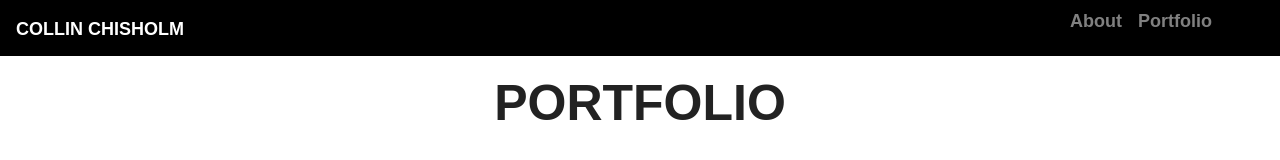
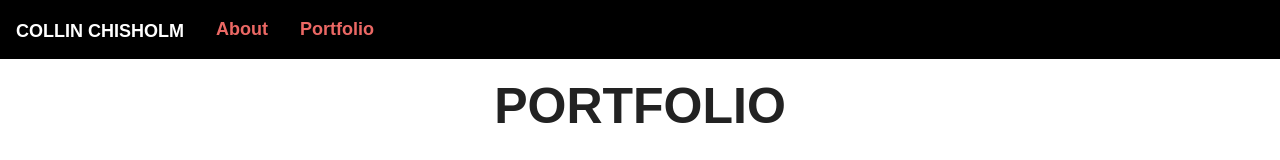
Before and after one commit to CollinChiz/ReactPortfolio, a React (Create React App) app: page /portfolio in a window 1280 px wide. Shown: the top 160 px of the page. Built offline with nearby package versions, Linux system fonts and the light colour scheme; a web font is replaced by a local one.

Commit message:
fixed nav

```diff
--- a/src/App.css
+++ b/src/App.css
@@ -27,6 +27,9 @@
 .App-link {
   color: #61dafb;
 }
+.nav-link {
+  display: block;
+}
 
 @keyframes App-logo-spin {
   from {
--- a/src/components/Nav/index.js
+++ b/src/components/Nav/index.js
@@ -4,33 +4,19 @@ import "./style.css"
 export default function Nav() {
 
   const style = {
-    margin: 0,
-    top: 0,
-    right: 60,
-    bottom:20,
-    left: 'auto',
-    position: 'fixed',
+
   }
     return (
       <nav className="navbar navbar-expand-lg navbar-dark bg-dark">
           <a className="navbar-brand" href="/">
             Collin Chisholm
           </a>
-      <div id="navbarSupportedContent">
-        <ul style={style} className="nav navbar-nav">
-          <li className="nav-item">
           <a className="nav-link" href="/about">
               About
           </a>
-          </li>
-          <li className="nav-item">
           <a className="nav-link" href="/portfolio">
                 Portfolio
           </a>
-          </li>
-
-        </ul>
-      </div>
       </nav>
     )
 }
--- a/src/pages/Portfolio/style.css
+++ b/src/pages/Portfolio/style.css
@@ -32,3 +32,7 @@ img {
     left: 80px;
     color: black;
   }
+.nav-item {
+    float: left;
+    color: blue;
+}
```
Lines whose indentation alone changed are shown as unchanged.
